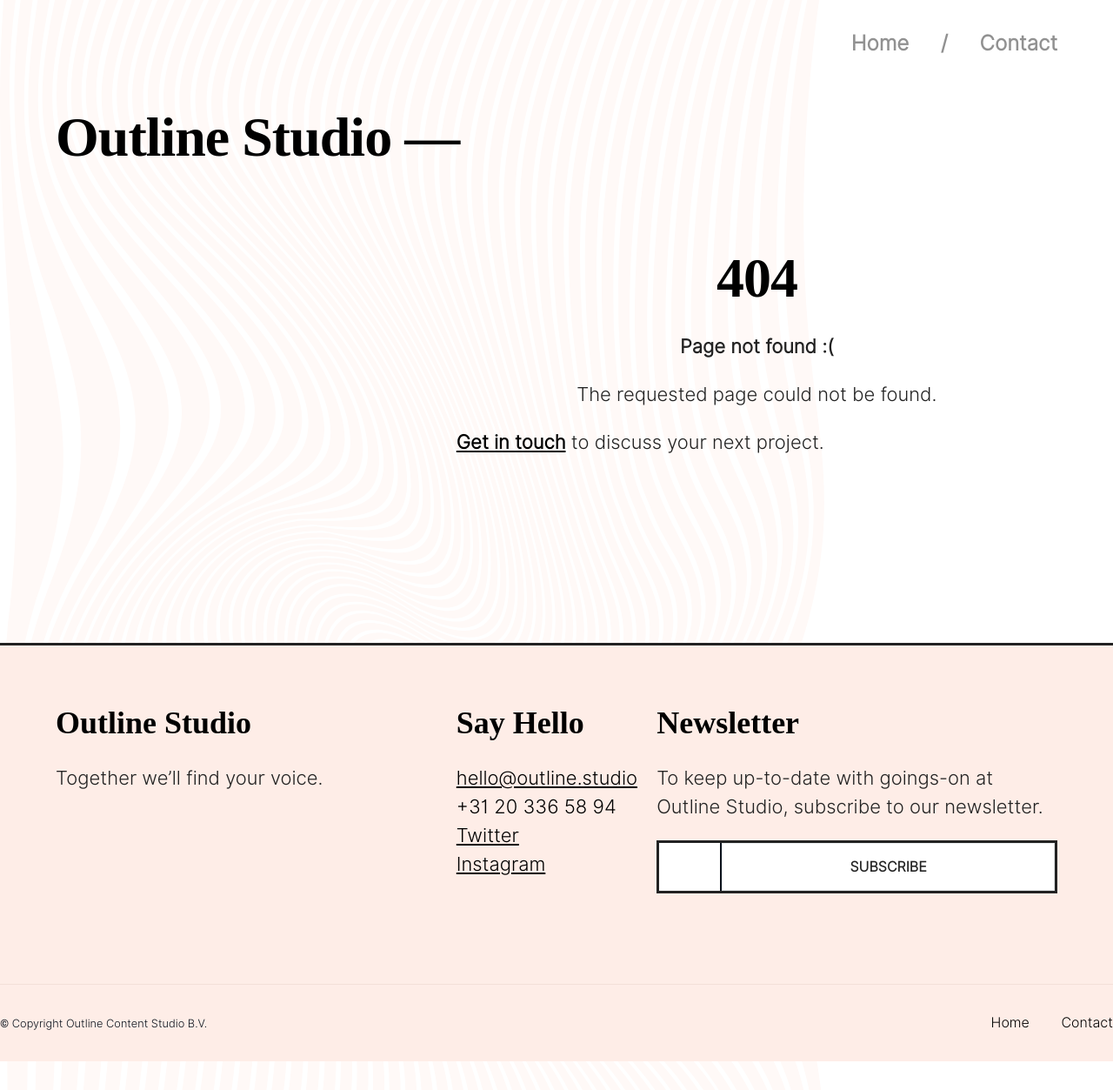
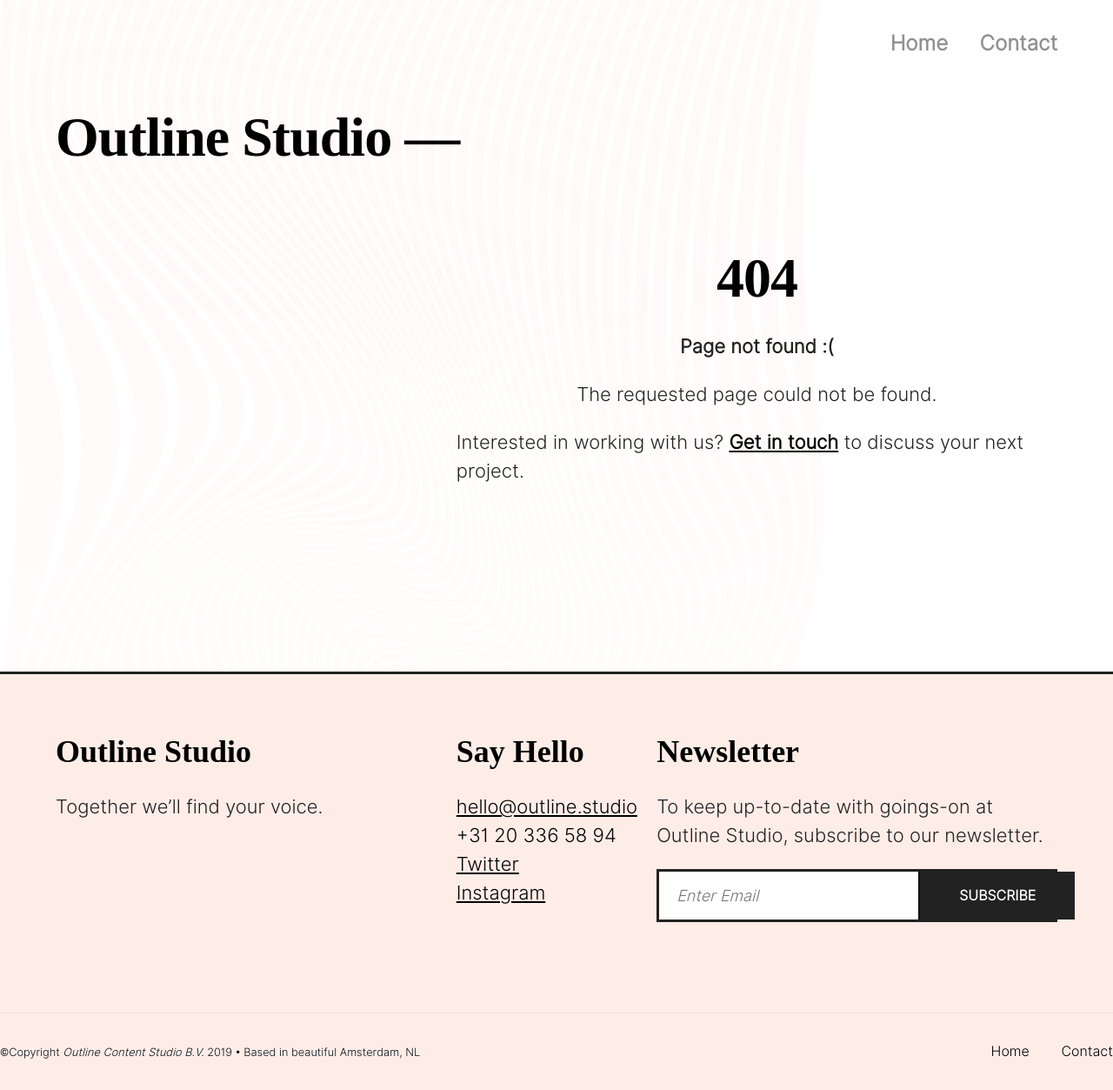
Before and after one commit to aarongilmore/outline-studio, a Jekyll site: the page built from 404.html, in a window 1280 px wide and 1253 px high. Shown: the whole window at 87% size. Built offline with Jekyll 4.4.1, drawn with Linux system fonts in a browser that asks for light colours; nearby versions of some CDN libraries; some web fonts are replaced.

Commit message:
Fixing MailChimp form on mobile.

```diff
--- a/_includes/footer.html
+++ b/_includes/footer.html
@@ -38,7 +38,7 @@
 <footer class="colophon">
     <div class="mw9 center pv4">
         <div class="dib w-100 dt">
-            <small class="dib">&copy; Copyright Outline Content Studio B.V.</small>
+            <small class="dib">&copy;Copyright <em>Outline Content Studio B.V.</em> 2019 • Based in beautiful Amsterdam, NL</small>
             <div class="fr-ns f5-ns ml2-m" id="nav">
                 <a class="link black dim mr4 nav-link" href="/" title="Home">Home</a>
                 <a class="link black dim nav-link" href="/contact" title="Contact">Contact</a>
--- a/_includes/header.html
+++ b/_includes/header.html
@@ -1,7 +1,6 @@
 <nav class="fixed-ns fixed-m dib w-100 ph5 ph4-m pv4 pv4-ns dt">
     <div class="fr-ns fl-m fl f5-ns ml2-m" id="nav">
-        <a class="link f3 fw7 dim mr4 nav-link" href="/" title="Home">Home</a>
-        <span class="dib f3 fw7 mr4">/</span>
-        <a class="link f3 fw7 dim nav-link" href="/contact" title="Contact">Contact</a>
+        <a class="link f3 fw7 dim mr4" href="/" title="Home">Home</a>
+        <a class="link f3 fw7 dim" href="/contact" title="Contact">Contact</a>
     </div>
 </nav>
--- a/_layouts/default.html
+++ b/_layouts/default.html
@@ -48,7 +48,7 @@
           </c>
           <c span=3-5 span-s=1 class="mv5-ns mv3-m">
             {{ content }}
-            <p><a href="#" class="link black underline dim b">Get in touch</a> to discuss your next project.</p>
+            <p>Interested in working with us? <a href="/contact" class="link black underline dim b">Get in touch</a> to discuss your next project.</p>
           </c>
         </grid>
       </section>
--- a/_sass/_footer.scss
+++ b/_sass/_footer.scss
@@ -24,18 +24,31 @@
 }
 
 .newsletter-form form {
+    @include r(320) {
+        border: 3px solid $dark-gray;
+        flex-direction: column;
+    }
+    @include r(600) {
         border: 3px solid $dark-gray;
         display: -webkit-box;
         display: -ms-flexbox;
         display: flex;
+        flex-direction: row;
         -webkit-align-items: stretch;
         -moz-align-items: stretch;
         -ms-align-items: stretch;
         -o-align-items: stretch;
         align-items: stretch;
     }
+}
 
 .newsletter-form form input[type="email"] {
+    @include r(320) {
+        width: 100%;
+        border-right: none;
+    }
+    @include r(600) {
+        width: 300px;
         -webkit-flex: 1;
         -moz-flex: 1;
         -ms-flex: 1;
@@ -56,6 +69,7 @@
         border-radius: 0;
         outline: none;
     }
+}
 
 .outline-newsletter-form form [type="submit"] {
     padding: 0px 44px;
@@ -63,11 +77,15 @@
     font-weight: 700;
     text-transform: uppercase;
     cursor: pointer;
-    background: #ffffff;
+    background: $dark-gray;
+    color: #ffffff;
     border-radius: 0px;
+    border: 1px solid $dark-gray;
     &:hover {
-        background-color: $dark-gray;
-        color: #ffffff;
-        opacity: 50%;
+        background: lighten($dark-gray, 30%);
+    }
+    @include r(320) {
+        width: 100%;
+        display: block;
     }
 }
--- a/_sass/_nav.scss
+++ b/_sass/_nav.scss
@@ -31,11 +31,11 @@
         @include r(768) {
             font-size: 22px;
         }
+        &.active {
+            text-decoration: underline;
+        }
     }
     span {
         color: $gray;
     }
-    a:active {
-        color: $dark-pink;
-    }
 }
--- a/_sass/base.scss
+++ b/_sass/base.scss
@@ -44,23 +44,3 @@
 a:hover {
     color: $dark-gray;
 }
-
-// a:active {
-//     color: $dark-pink;
-// }
-
-.active {
-    color: black;
-    border-bottom: 2px solid black;
-}
-
-// section.bordered {
-//     @include r(320) {
-//         border: none;
-//     }
-//     @include r(600) {
-//         border: 3px solid #333333;
-//         margin: 20px;
-//         border-bottom: 0;
-//     }
-// }
--- a/assets/js/main.js
+++ b/assets/js/main.js
@@ -1,25 +1,25 @@
 $( "c h2" ).addClass( "mw7" );
 
-// Get the container element
-var btnContainer = document.getElementById("nav");
+// // Get the container element
+// var btnContainer = document.getElementById("nav");
 
-// Get all buttons with class="btn" inside the container
-var btns = btnContainer.getElementsByClassName("nav-link");
+// // Get all buttons with class="btn" inside the container
+// var btns = btnContainer.getElementsByClassName("nav-link");
 
-// Loop through the buttons and add the active class to the current/clicked button
-for (var i = 0; i < btns.length; i++) {
-    btns[i].addEventListener("click", function() {
-      var current = document.getElementsByClassName("active");
+// // Loop through the buttons and add the active class to the current/clicked button
+// for (var i = 0; i < btns.length; i++) {
+//     btns[i].addEventListener("click", function() {
+//       var current = document.getElementsByClassName("active");
 
-      // If there's no active class
-      if (current.length > 0) {
-        current[0].className = current[0].className.replace(" active", "");
-      }
+//       // If there's no active class
+//       if (current.length > 0) {
+//         current[0].className = current[0].className.replace("active", "");
+//       }
 
-      // Add the active class to the current/clicked button
-      this.className += " active";
-    });
-  }
+//       // Add the active class to the current/clicked button
+//       this.className += " active";
+//     });
+//   }
 
 // // Hide Header on on scroll down
 // var didScroll;
```
Also changed, not shown: assets/images/background.svg. Lines whose indentation alone changed are shown as unchanged.
